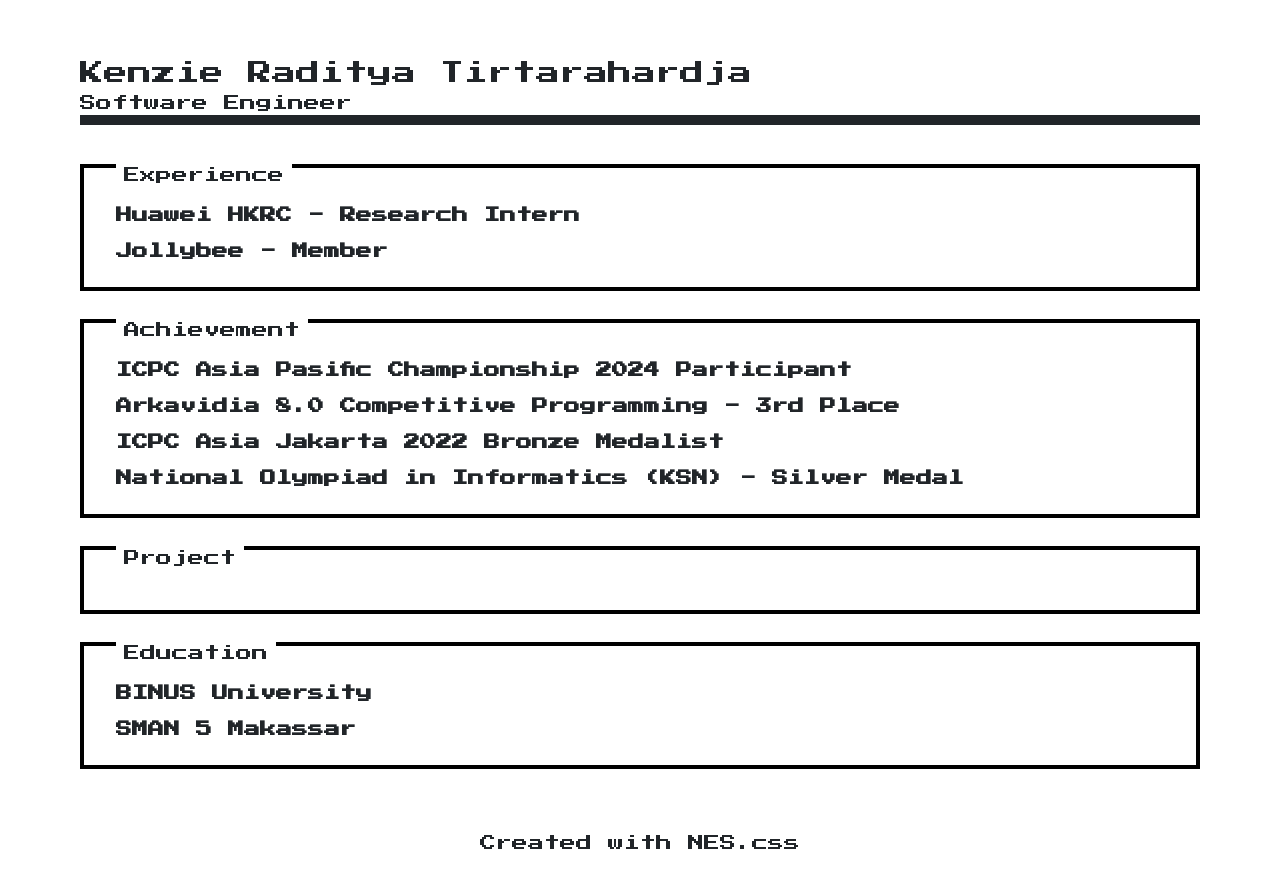
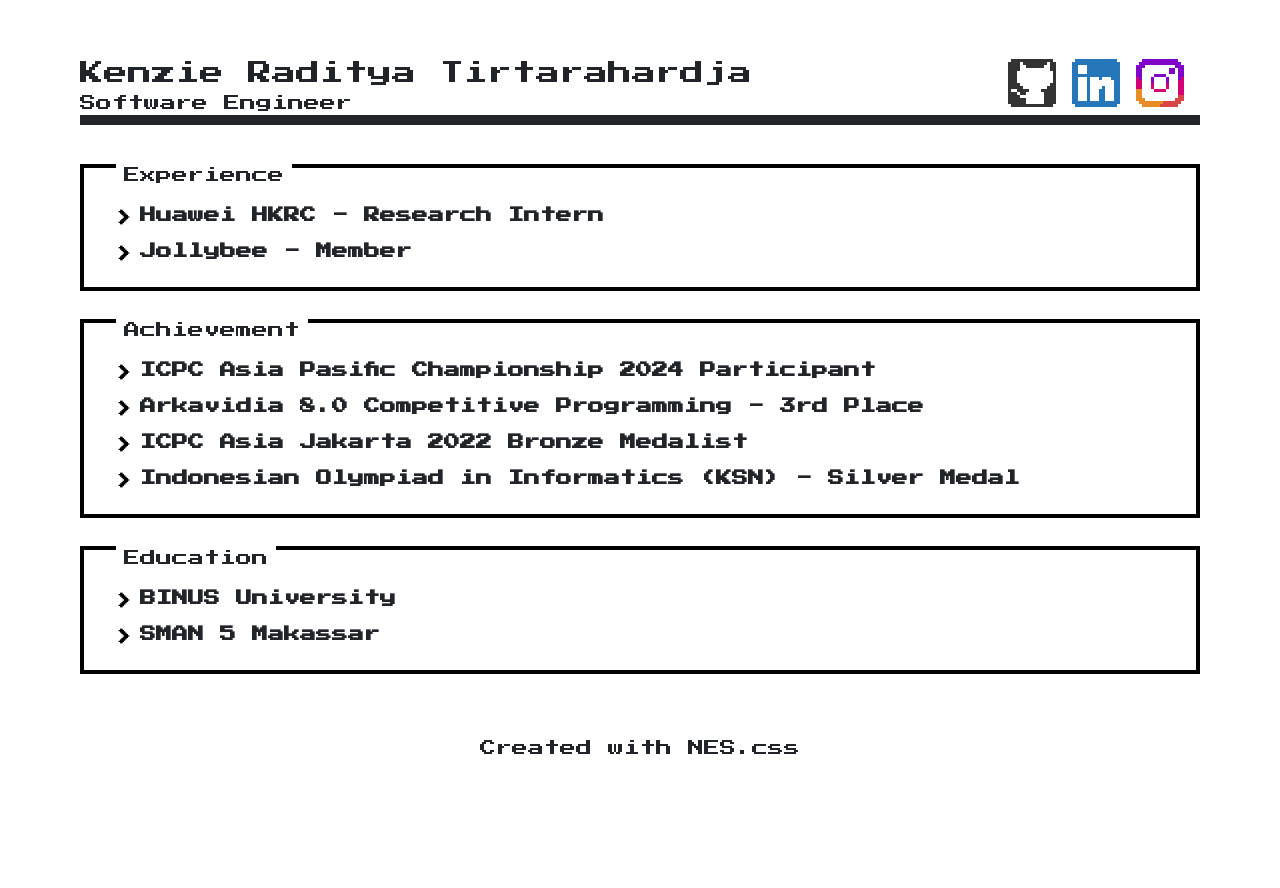
Before and after one commit to PotatoCP/naga-portofolio, a Next.js app: page / in a window 1280 px wide. Shown: the top 888 px of the page. After the commit the page ends 838 px from the top, so only its background shows below. Built offline with nearby package versions, Linux system fonts and the light colour scheme.

Commit message:
change arrow, set id as key for item

```diff
--- a/src/components/body.tsx
+++ b/src/components/body.tsx
@@ -1,36 +1,33 @@
-'use client'
+"use client";
 
 import PortoBox from "./porto-box";
 import Dropdown from "./porto-item";
 import { experiences, achievement, education } from "@/lib/data";
 
-export default function Body(){
+export default function Body() {
   return (
     <main className="flex flex-col space-y-7 row-start-2 items-center sm:items-start w-full">
       <PortoBox title="Experience">
-        {experiences.map(experience => (
-          <Dropdown title={experience.title}>
+        {experiences.map((experience) => (
+          <Dropdown id={experience.id} title={experience.title}>
             <p className="text-sm">Period: {experience.period}</p>
           </Dropdown>
         ))}
       </PortoBox>
-
       <PortoBox title="Achievement">
-        {achievement.map(achievement => (
-          <Dropdown title={achievement.title}>
-            <p className="text-sm">time: {achievement.time}</p>
+        {achievement.map((achievement) => (
+          <Dropdown id={achievement.id} title={achievement.title}>
+            <p className="text-sm">Time: {achievement.time}</p>
           </Dropdown>
         ))}
       </PortoBox>
-      <PortoBox title="Project" />
       <PortoBox title="Education">
-        {education.map(education => (
-          <Dropdown title={education.institution}>
-            <p className="text-sm">period: {education.period}</p>
+        {education.map((education) => (
+          <Dropdown id={education.id} title={education.institution}>
+            <p className="text-sm">Period: {education.period}</p>
           </Dropdown>
         ))}
       </PortoBox>
-
     </main>
   );
 }
--- a/src/components/header.tsx
+++ b/src/components/header.tsx
@@ -1,12 +1,19 @@
+import SocialMedia from "./social-media";
+
 export default function Header() {
   return (
     <header className="flex flex-wrap Sborder-solid border-b-10 w-full">
+      <div className="flex justify-between items-center w-full">
+        <div>
           <div className="text-[24px]">
             Kenzie Raditya Tirtarahardja
           </div>
           <div>
             Software Engineer
           </div>
+        </div>
+        <SocialMedia />
+      </div>
     </header>
   );
 }
--- a/src/components/porto-box.tsx
+++ b/src/components/porto-box.tsx
@@ -1,7 +1,7 @@
-import { ReactNode } from 'react';
+import { ReactNode } from "react";
 
 interface PortoBoxProps {
-  title: String;
+  title: string;
   children?: ReactNode;
 }
 
@@ -11,7 +11,6 @@
       <p className="title">{title}</p>
 
       {children}
-
     </div>
   );
 }
--- a/src/components/porto-item.tsx
+++ b/src/components/porto-item.tsx
@@ -1,26 +1,44 @@
-import { ReactNode, useState, useRef, useEffect } from 'react';
-import autoAnimate from '@formkit/auto-animate';
+import { ReactNode, useState, useRef, useEffect } from "react";
+import autoAnimate from "@formkit/auto-animate";
 
 interface PortoItemProps {
-  id: String,
-  title: String;
+  id: string;
+  title: string;
   children?: ReactNode;
 }
 
 export default function Dropdown({ id, title, children }: PortoItemProps) {
-  const [show, setShow] = useState(false)
-  const parent = useRef(null)
+  const [show, setShow] = useState(false);
+  const parent = useRef(null);
 
   useEffect(() => {
-    parent.current && autoAnimate(parent.current)
-  }, [parent])
+    parent.current && autoAnimate(parent.current);
+  }, [parent]);
 
   const reveal = () => {
-    setShow(!show)
-  }
+    var snd = new Audio("button.mp3");
+    snd.play();
+    setShow(!show);
+  };
 
-  return <div ref={parent} key={id} className='mb-3'>
-    <strong className="dropdown-label" onClick={reveal}>{title}</strong>
-    { show && <div className="dropdown-content">{children}</div> }
-  </div>
+  return (
+    <div ref={parent} key={id} className="mb-3">
+      <strong className="dropdown-label inline-block" onClick={reveal}>
+        <span
+          className={`dropdown-arrow${
+            show ? " open" : ""
+          } inline-block transition-transform duration-200 mr-2`}
+          aria-hidden="true"
+        >
+          <img
+            src="arrow.png"
+            alt=">"
+            className="h-[1em] w-[1em] align-middle object-contain inline-block"
+          />
+        </span>
+        {title}
+      </strong>
+      {show && <div className="dropdown-content mt-3">{children}</div>}
+    </div>
+  );
 }
--- /dev/null
+++ b/src/components/social-media-item.tsx
@@ -0,0 +1,12 @@
+interface SocialMediaItemProps {
+  href: string;
+  iconClass: string;
+}
+
+export default function SocialMediaItem({ href, iconClass }: SocialMediaItemProps) {
+  return (
+    <a href={href} target="_blank" rel="noopener noreferrer" className="mr-4">
+      <i className={iconClass}></i>
+    </a>
+  );
+}
--- /dev/null
+++ b/src/components/social-media.tsx
@@ -0,0 +1,11 @@
+import SocialMediaItem from "./social-media-item"
+
+export default function SocialMedia() {
+  return (
+    <div>
+      <SocialMediaItem href="https://github.com/PotatoCP" iconClass="nes-icon github is-medium" />
+      <SocialMediaItem href="https://www.linkedin.com/in/kenzie-raditya-tirtarahardja-b93760192/" iconClass="nes-icon linkedin is-medium" />
+      <SocialMediaItem href="https://www.instagram.com/ken_murd/" iconClass="nes-icon instagram is-medium" />
+    </div>
+  );
+}
--- a/src/lib/data.tsx
+++ b/src/lib/data.tsx
@@ -25,15 +25,14 @@
   {
     id: "ach-3",
     title: "ICPC Asia Jakarta 2022 Bronze Medalist",
-    time: "November 2022"
+    time: "November 2022",
   },
   {
     id: "ach-4",
-    title: "National Olympiad in Informatics (KSN) - Silver Medal",
+    title: "Indonesian Olympiad in Informatics (KSN) - Silver Medal",
     time: "November 2021",
   },
 ] as const;
-
 
 export const education = [
   {
```
Also changed, not shown: public/arrow.png (added), src/components/footer.tsx (line endings or trailing spaces), 1 other file (tests, documents, lock files or other folders). Lines whose indentation alone changed are shown as unchanged.
